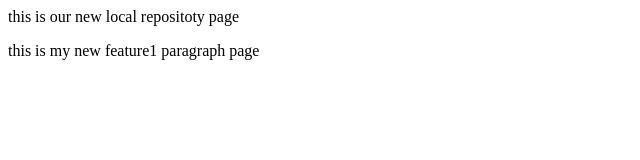
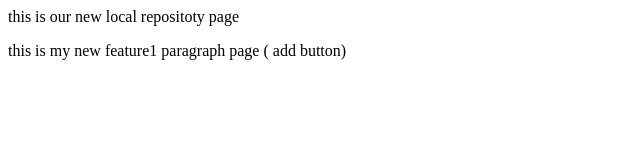
Before and after one commit to Rohit1234-singh/learnrepo, a plain HTML site: page index.html in a window 1280 px wide. Shown: the full height of the page, 0-640 px from the left. Drawn offline with Linux system fonts and the light colour scheme.

Commit message:
add button

```diff
--- a/index.html
+++ b/index.html
@@ -1,2 +1,2 @@
 <p>this is our new local repositoty page</p>
-<p> this is my new feature1 paragraph page</p>
+<p> this is my new feature1 paragraph page ( add button)</p>
```
